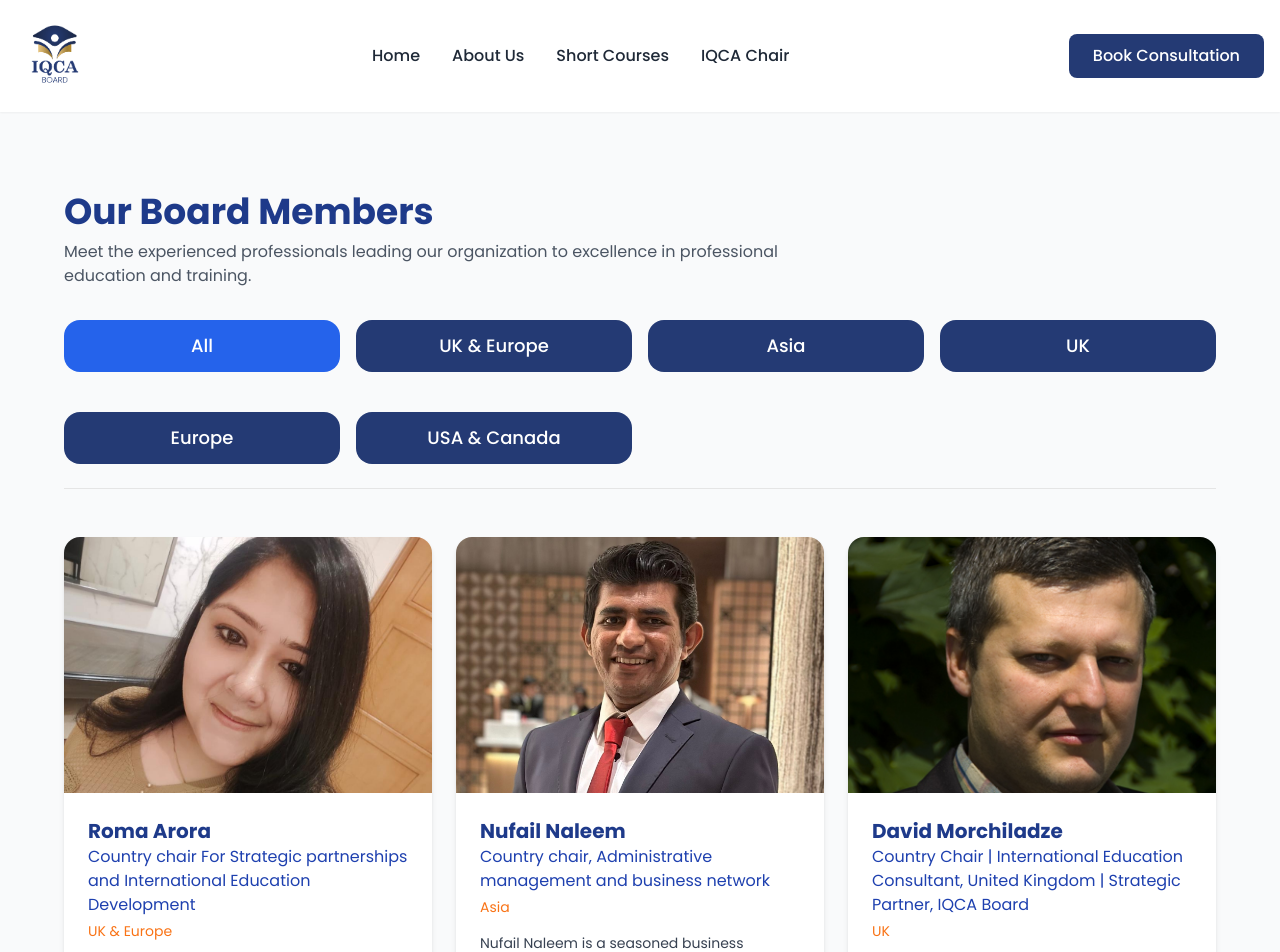
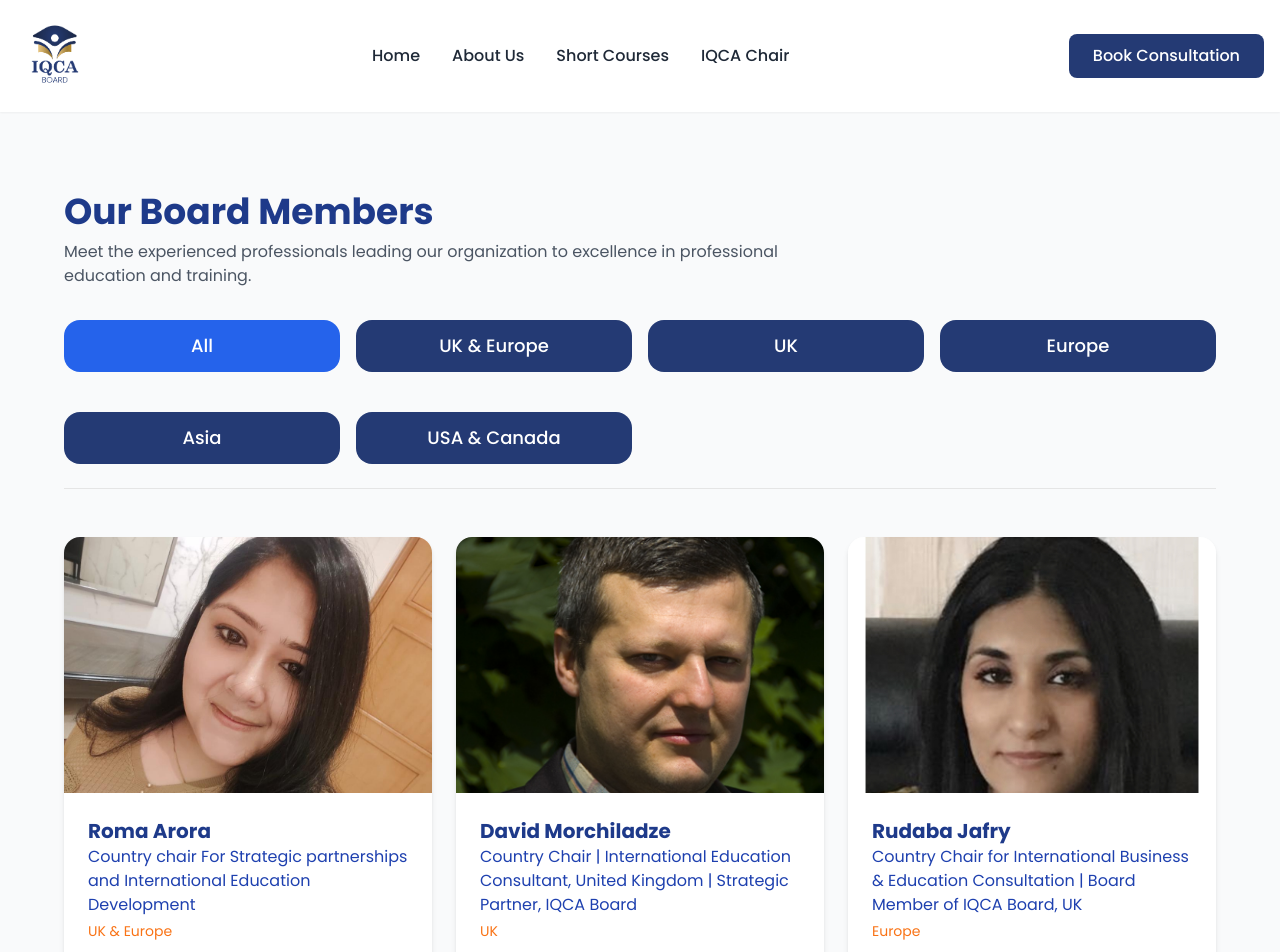
Before and after one commit to c-adlak/IQCA, a Next.js app: page /board-members in a window 1280 px wide. Shown: the top 952 px of the page. Built offline with nearby package versions, Linux system fonts and the light colour scheme.

Commit message:
board member updated

```diff
--- a/app/board-members/page.tsx
+++ b/app/board-members/page.tsx
@@ -42,28 +42,28 @@
         ],
       },
     },
-    {
-      "id": 1,
-      "name": "Nufail Naleem",
-      "title": "Country chair, Administrative management and business network",
-      "bio": "Nufail Naleem is a seasoned business consultant and strategic development expert with 13 years of experience, specializing in Fortune 500 companies, LSE, and SMEs. He is also an academic and corporate trainer who has mentored over 5000 students.",
-      "imageUrl": "/images/board-members/NufailNaleem.jpeg",
-      "region": "Asia",
-      objectPosition: "0% 10%",
-      "about": {
-        "Key Roles": [
-          "Business Consultant: Advises Fortune 500, LSE-listed, and SME companies on strategy and operations.",
-          "Academic & Corporate Trainer: Trained over 5000 students in business management and strategic planning.",
-          "Change Management Specialist: Leads initiatives involving AI adoption and organizational transformation."
-        ],
-        "Expertise": [
-          "Business Consulting & Strategic Development",
-          "Change Management & AI Integration",
-          "Corporate Training & Mentorship",
-          "Financial Analysis & Planning"
-        ]
-      }
-    },
+    // {
+    //   "id": 1,
+    //   "name": "Nufail Naleem",
+    //   "title": "Country chair, Administrative management and business network",
+    //   "bio": "Nufail Naleem is a seasoned business consultant and strategic development expert with 13 years of experience, specializing in Fortune 500 companies, LSE, and SMEs. He is also an academic and corporate trainer who has mentored over 5000 students.",
+    //   "imageUrl": "/images/board-members/NufailNaleem.jpeg",
+    //   "region": "Asia",
+    //   objectPosition: "0% 10%",
+    //   "about": {
+    //     "Key Roles": [
+    //       "Business Consultant: Advises Fortune 500, LSE-listed, and SME companies on strategy and operations.",
+    //       "Academic & Corporate Trainer: Trained over 5000 students in business management and strategic planning.",
+    //       "Change Management Specialist: Leads initiatives involving AI adoption and organizational transformation."
+    //     ],
+    //     "Expertise": [
+    //       "Business Consulting & Strategic Development",
+    //       "Change Management & AI Integration",
+    //       "Corporate Training & Mentorship",
+    //       "Financial Analysis & Planning"
+    //     ]
+    //   }
+    // },
     {
       id: 2,
       name: "David Morchiladze",
```
